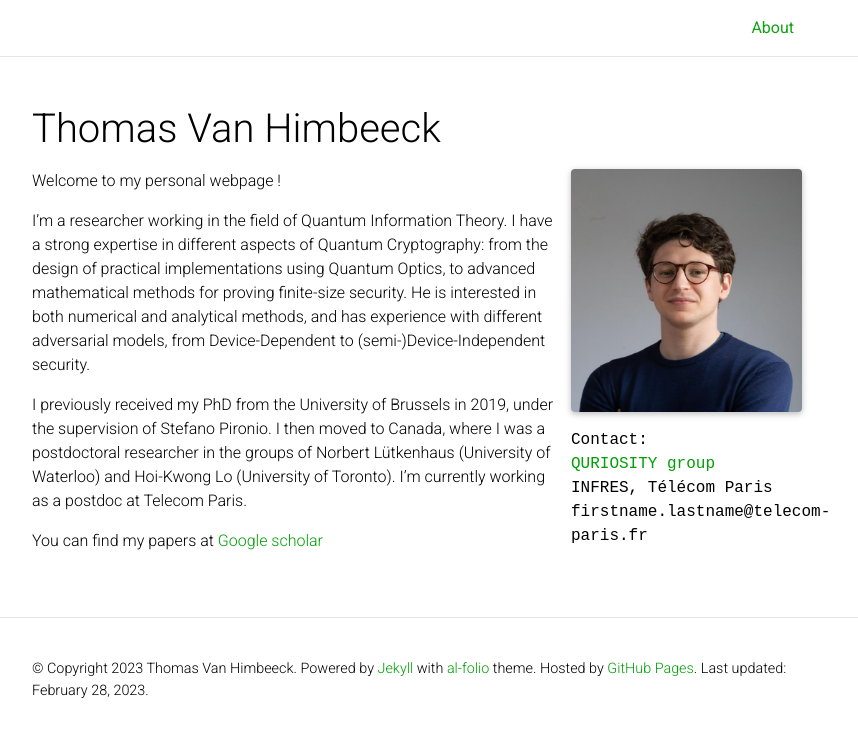
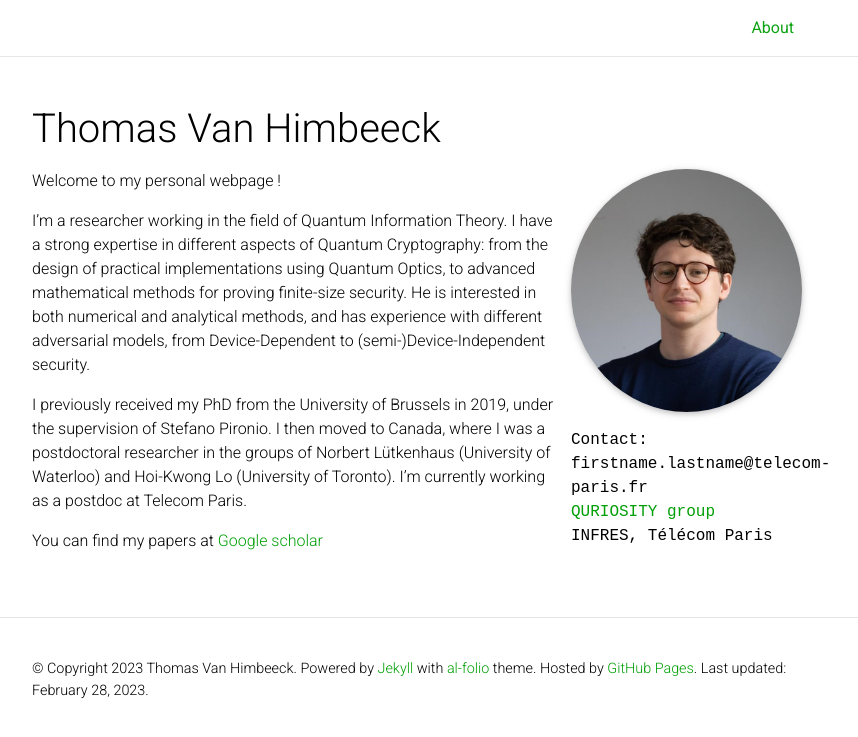
Before and after one commit to tvanhimbeeck/website-old, a Jekyll site: the page built from _pages/about.md, in a window 1280 px wide. Shown: the top 737 px of the page, without its empty margins (223-1081 px from the left). Built offline with Jekyll 4.4.1, drawn with Linux system fonts in a browser that asks for light colours; full-size pictures stand in for the smaller copies a plugin makes; comment, search, counter and statistics services are not loaded; a style sheet for code colours, icons or effects is not loaded; part of the change alters nothing that is shown.

```diff
--- a/_pages/about.md
+++ b/_pages/about.md
@@ -7,12 +7,13 @@ subtitle:
 profile:
   align: right
   image: prof_pic.jpg
-  image_circular: false # crops the image to make it circular
+  image_circular: true # crops the image to make it circular
   address: >
-    <p>Contact:<p>
-    <p> <a href='https://iqa.telecom-paris.fr/'>QURIOSITY group</a><p>
-    <p> INFRES, Télécom Paris <p>
-    <p> firstname.lastname@telecom-paris.fr <p>
+    <p>Contact:</p>
+    <p> firstname.lastname@telecom-paris.fr </p>
+    <p> <a href='https://iqa.telecom-paris.fr/'>QURIOSITY group</a></p>
+    <p> INFRES, Télécom Paris </p>
+
 
 news: false  # idncludes a list of news items
 selected_papers: false # includes a list of papers marked as "selected={true}"
```
Also changed, not shown: .pages_template/publications.md, 1 other file.
